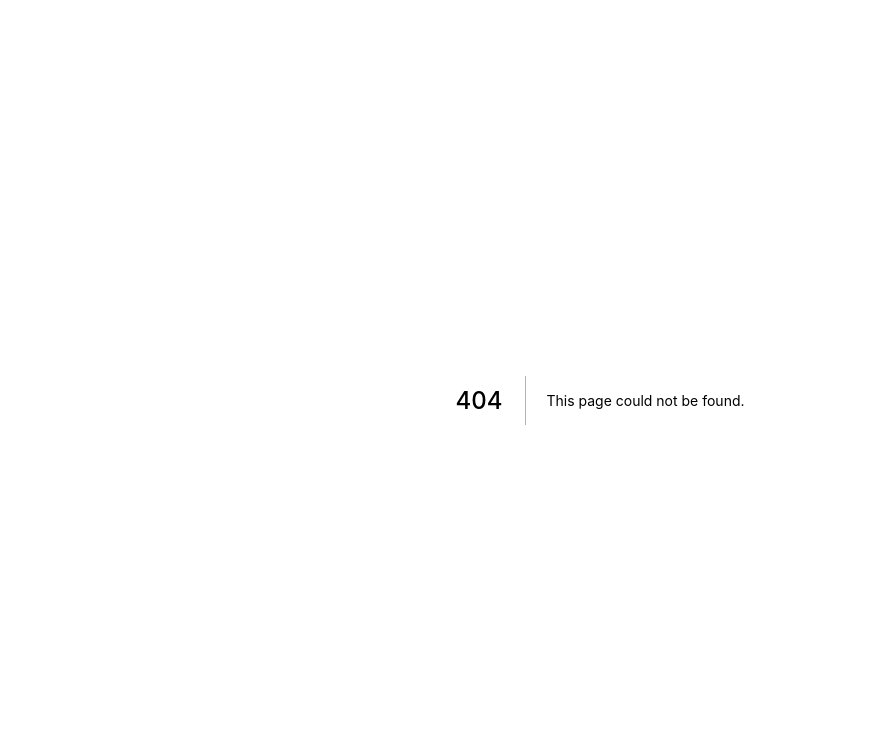
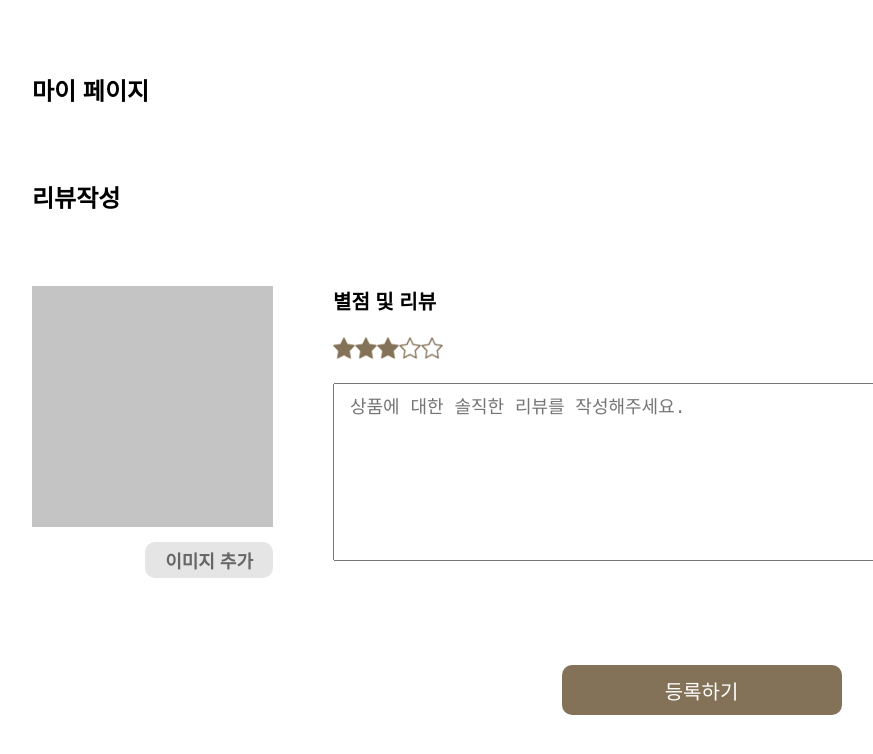
Before and after one commit to Team-Just-Do-it/Down-to-Earth, a Next.js app: page /review in a window 1280 px wide. Before the commit this address had no page. Shown: the top 754 px of the page, without its empty margins (40-913 px from the left). Built offline with nearby package versions, Linux system fonts and the light colour scheme; what emotion-reset would draw is missing.

Commit message:
💄  Add: mypage-review_UI

```diff
--- /dev/null
+++ b/src/pages/review.tsx
@@ -0,0 +1,138 @@
+import styled from "@emotion/styled";
+import type { NextPage } from "next";
+import Head from "next/head";
+import Image from "next/image";
+import StarFilled from "../../public/assets/star_filled.png";
+import StarOutlined from "../../public/assets/star_outlined.png";
+
+const ReviewPage: NextPage = () => {
+  return (
+    <div>
+      <Head>
+        <title>리뷰 작성</title>
+        <meta name="description" content="Generated by create next app" />
+        <link rel="icon" href="/favicon.ico" />
+      </Head>
+      <Cont>
+        <Title>마이 페이지</Title>
+        <ReviewCont>
+          <ReviewTitle>리뷰작성</ReviewTitle>
+          <Content>
+            <ImgContent>
+              <ImgCont></ImgCont>
+              <AddImgBtn>이미지 추가</AddImgBtn>
+            </ImgContent>
+            <UserReviewCont>
+              <Text>별점 및 리뷰</Text>
+              <StarCont>
+                <Image src={StarFilled} alt="별점" width={22} height={22} />
+                <Image src={StarFilled} alt="별점" width={22} height={22} />
+                <Image src={StarFilled} alt="별점" width={22} height={22} />
+                <Image src={StarOutlined} alt="별점" width={22} height={22} />
+                <Image src={StarOutlined} alt="별점" width={22} height={22} />
+              </StarCont>
+              <ReviewInp
+                rows={8}
+                cols={80}
+                placeholder="상품에 대한 솔직한 리뷰를 작성해주세요."
+              ></ReviewInp>
+              <ReviewSubmitBtn type="submit">등록하기</ReviewSubmitBtn>
+            </UserReviewCont>
+          </Content>
+        </ReviewCont>
+      </Cont>
+    </div>
+  );
+};
+
+const Cont = styled.div`
+  padding: 72px 72px 0px 72px;
+`;
+
+const Title = styled.h1`
+  font-weight: 700;
+  font-size: 2.4rem;
+  color: #000000;
+  margin-bottom: 72px;
+`;
+
+const ReviewCont = styled.section`
+  display: flex;
+  flex-direction: column;
+`;
+
+const ReviewTitle = styled.h1`
+  font-weight: 700;
+  font-size: 2.4rem;
+  color: #000000;
+  margin-bottom: 72px;
+`;
+
+const Content = styled.div`
+  display: flex;
+`;
+
+const ImgContent = styled.div`
+  width: fit-content;
+  position: relative;
+  margin-right: 60px;
+`;
+
+const ImgCont = styled.div`
+  width: 241px;
+  height: 241px;
+  background-color: #c4c4c4;
+  margin-bottom: 15px;
+`;
+
+const AddImgBtn = styled.button`
+  background-color: #e5e5e5;
+  color: #666666;
+  font-weight: 700;
+  font-size: 1.8rem;
+  border-radius: 10px;
+  padding: 5px 20px;
+  position: absolute;
+  right: 0;
+`;
+
+const UserReviewCont = styled.div`
+  position: relative;
+`;
+
+const Text = styled.p`
+  font-weight: 700;
+  font-size: 2rem;
+  color: #000000;
+  margin-bottom: 22px;
+`;
+
+const StarCont = styled.div`
+  margin-bottom: 22px;
+`;
+
+const ReviewInp = styled.textarea`
+  margin-bottom: 76px;
+  overflow: hidden;
+  padding: 8px 16px;
+  font-size: 1.8rem;
+  outline-color: none;
+  resize: none;
+  &:focus {
+    outline: none;
+  }
+`;
+
+const ReviewSubmitBtn = styled.button`
+  background-color: #847258;
+  font-size: 2rem;
+  width: 280px;
+  height: 50px;
+  border-radius: 10px;
+  color: #ffffff;
+  position: absolute;
+  bottom: -76px;
+  left: 25%;
+`;
+
+export default ReviewPage;
```
Also changed, not shown: public/assets/star_filled.png (added), public/assets/star_outlined.png (added).
